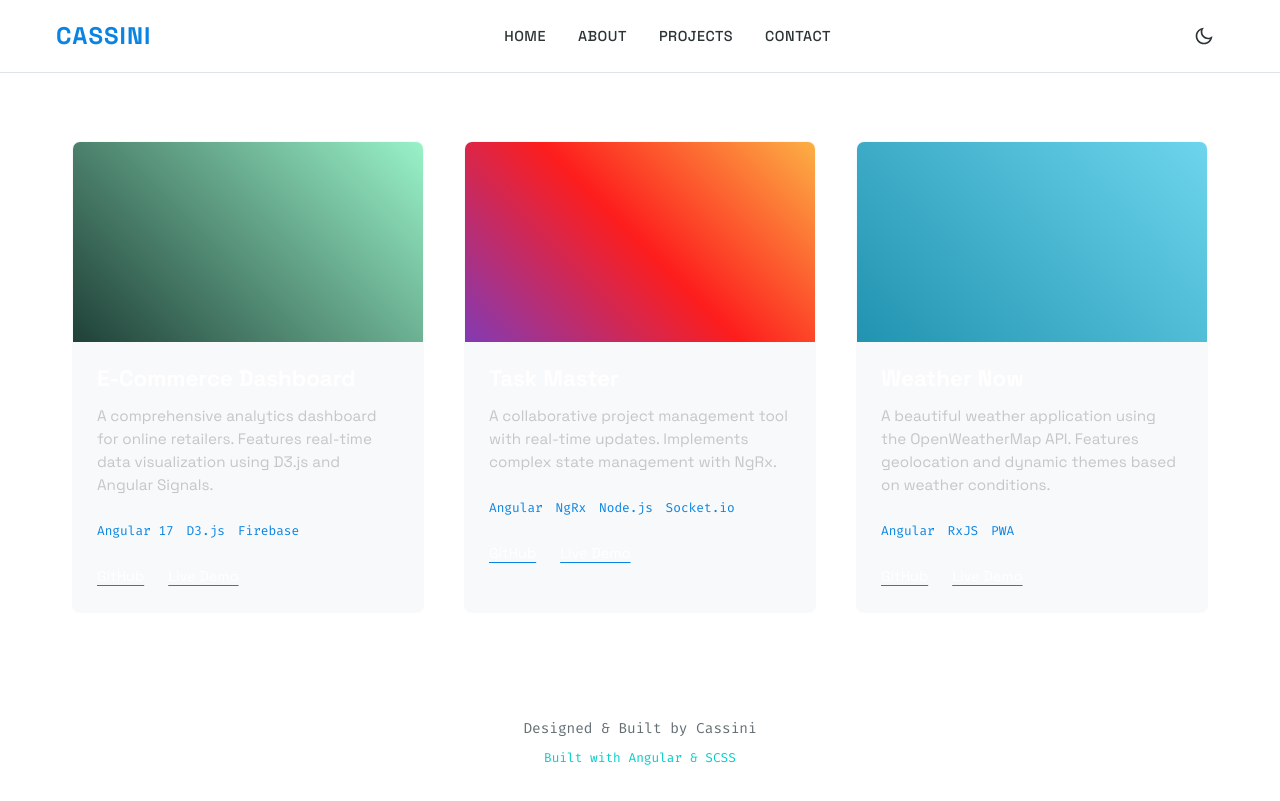
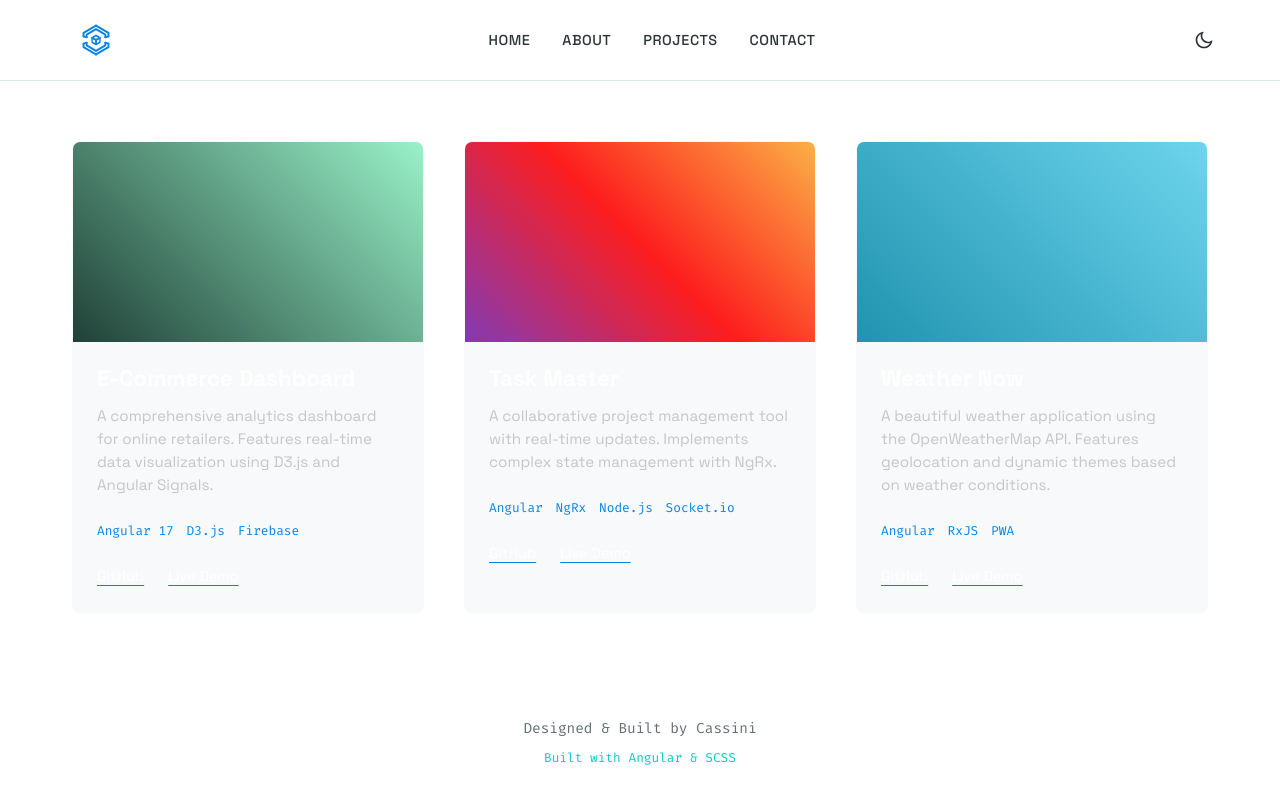
Before and after one commit to dev-cassini/cassini-portfolio, an Angular app: page /projects in a window 1280 px wide. Built offline with nearby package versions, Linux system fonts and the light colour scheme.

Commit message:
add logo to header and link back to home page on click

```diff
--- a/src/app/components/header/header.html
+++ b/src/app/components/header/header.html
@@ -1,6 +1,6 @@
 <header class="header">
     <div class="container header__container">
-        <div class="logo">Cassini</div>
+        <app-logo class="header__logo" (click)="navigateToHome()"></app-logo>
         <nav class="nav">
             <ul class="nav__list">
                 <li class="nav__item"><a routerLink="/" class="nav__link">Home</a></li>
--- a/src/app/components/header/header.scss
+++ b/src/app/components/header/header.scss
@@ -17,13 +17,16 @@
     }
 }
 
-.logo {
-    font-size: 1.5rem;
-    font-weight: 700;
-    color: var(--text-highlight);
-    letter-spacing: 1px;
-    text-transform: uppercase;
+.header__logo {
+    width: 48px;
+    height: 48px;
+    margin-left: 16px;
     cursor: pointer;
+    transition: transform 0.3s ease;
+
+    &:hover {
+        transform: scale(1.1);
+    }
 }
 
 .nav {
--- a/src/app/components/header/header.ts
+++ b/src/app/components/header/header.ts
@@ -1,13 +1,20 @@
 import { Component } from '@angular/core';
 import { RouterLink } from '@angular/router';
+import { Router } from '@angular/router';
 import { ThemeToggle } from '../theme-toggle/theme-toggle';
+import { LogoComponent } from '../logo/logo.component';
 
 @Component({
   selector: 'app-header',
-  imports: [RouterLink, ThemeToggle],
+  imports: [RouterLink, ThemeToggle, LogoComponent],
   templateUrl: './header.html',
   styleUrl: './header.scss',
 })
 export class Header {
+  constructor(private router: Router) { }
 
+  navigateToHome() {
+    this.router.navigate(['/']);
+    window.scrollTo({ top: 0, behavior: 'smooth' });
+  }
 }
```
